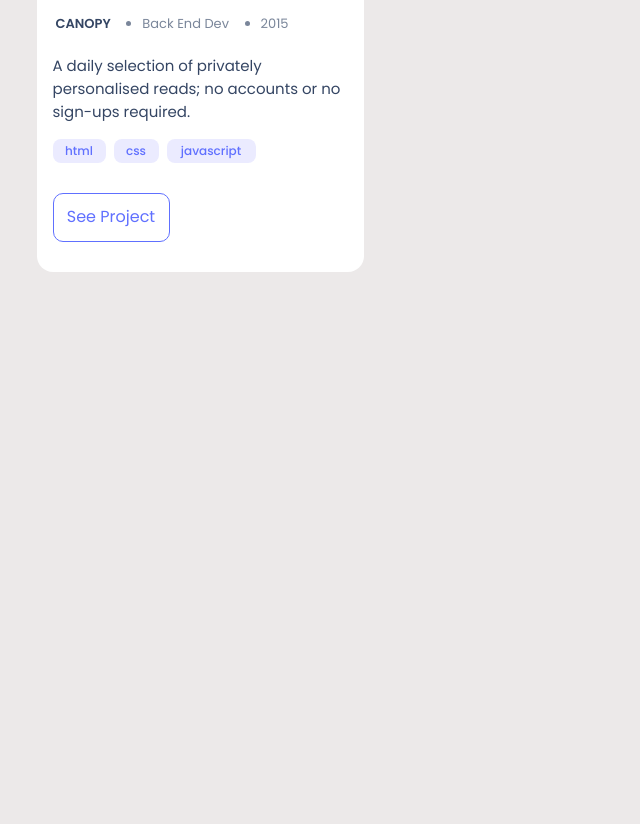
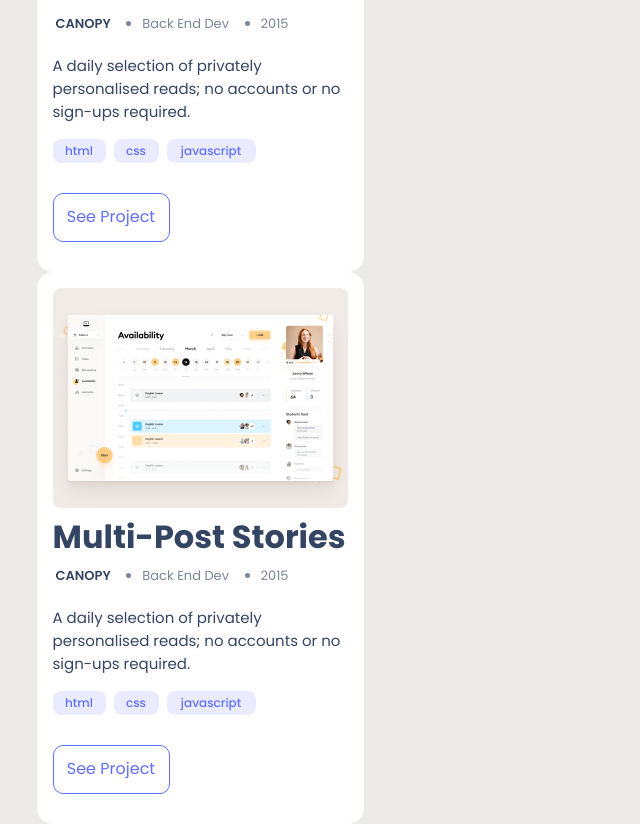
Before and after one commit to Christianib003/portfolio, a website: page index.html in a window 1280 px wide. Shown: the part 1135-1959 px from the top of the page, without its empty margins (0-640 px from the left). Before the commit the page ends 1407 px from the top, so only its background shows below. Drawn offline with Linux system fonts and the light colour scheme.

Commit message:
Add Second Card

```diff
--- a/index.html
+++ b/index.html
@@ -58,6 +58,25 @@
             </div>
             <div class="seeProject">See Project</div>
         </div>
+        <!-- card 2 -->
+                <div class="card">
+                    <img class="image" src="./Images/Snapshoot page 3.png" alt="tonic">
+                    <h2>Multi-Post Stories</h2>
+                    <ul class="triple">
+                        <li class="canopy">CANOPY</li>
+                        <li class="double">Back End Dev</li>
+                        <li class="double">2015</li>
+                    </ul>
+                    <p class="paragraph">
+                        A daily selection of privately personalised reads; no accounts or no sign-ups required.
+                    </p>
+                    <div class="langs">
+                        <div class="lang1 languages">html</div>
+                        <div class="lang2 languages">css</div>
+                        <div class="lang3 languages">javascript</div>
+                    </div>
+                    <div class="seeProject">See Project</div>
+                </div>
     </section>
 </body>
 </html>
```
